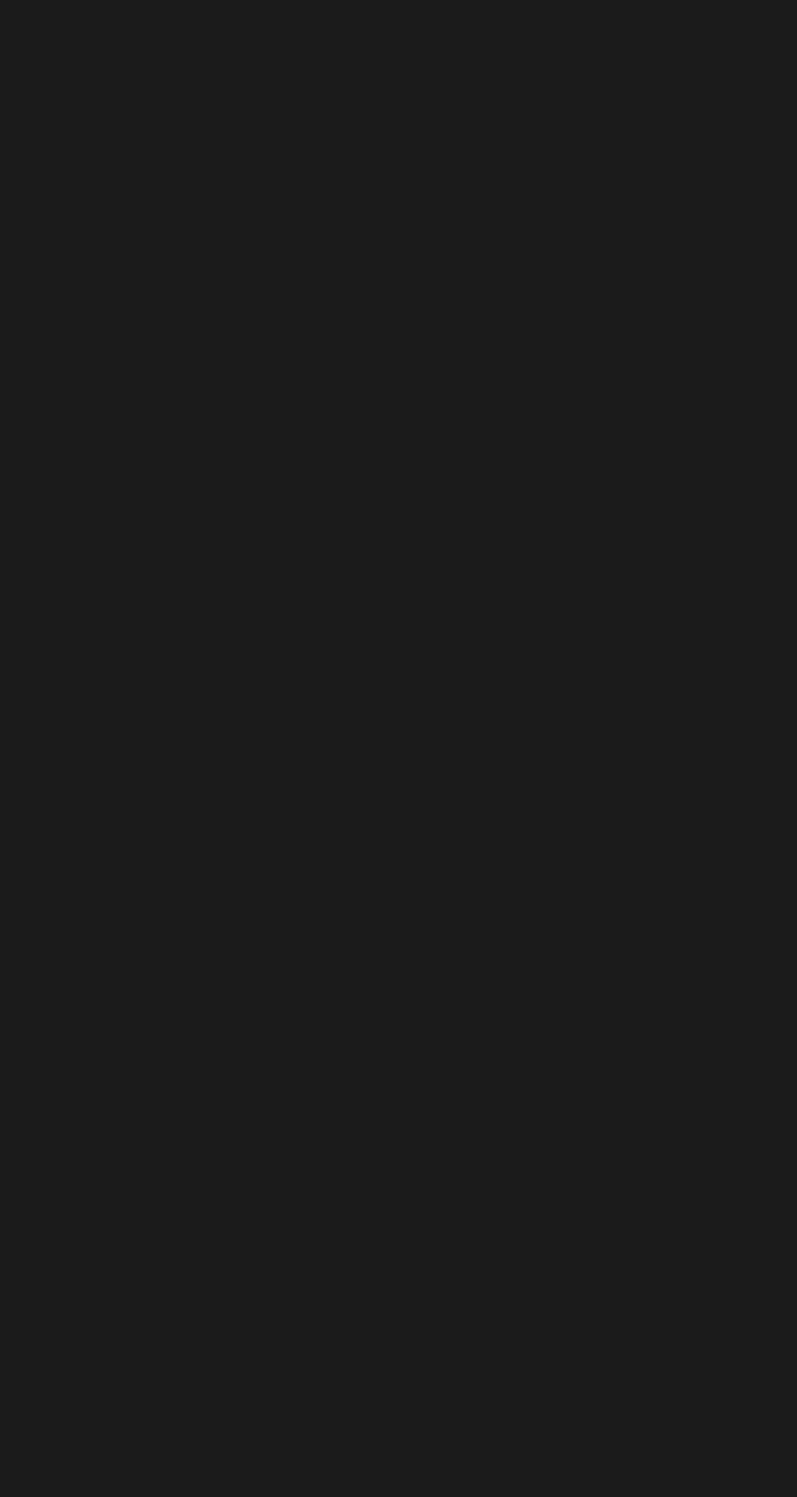
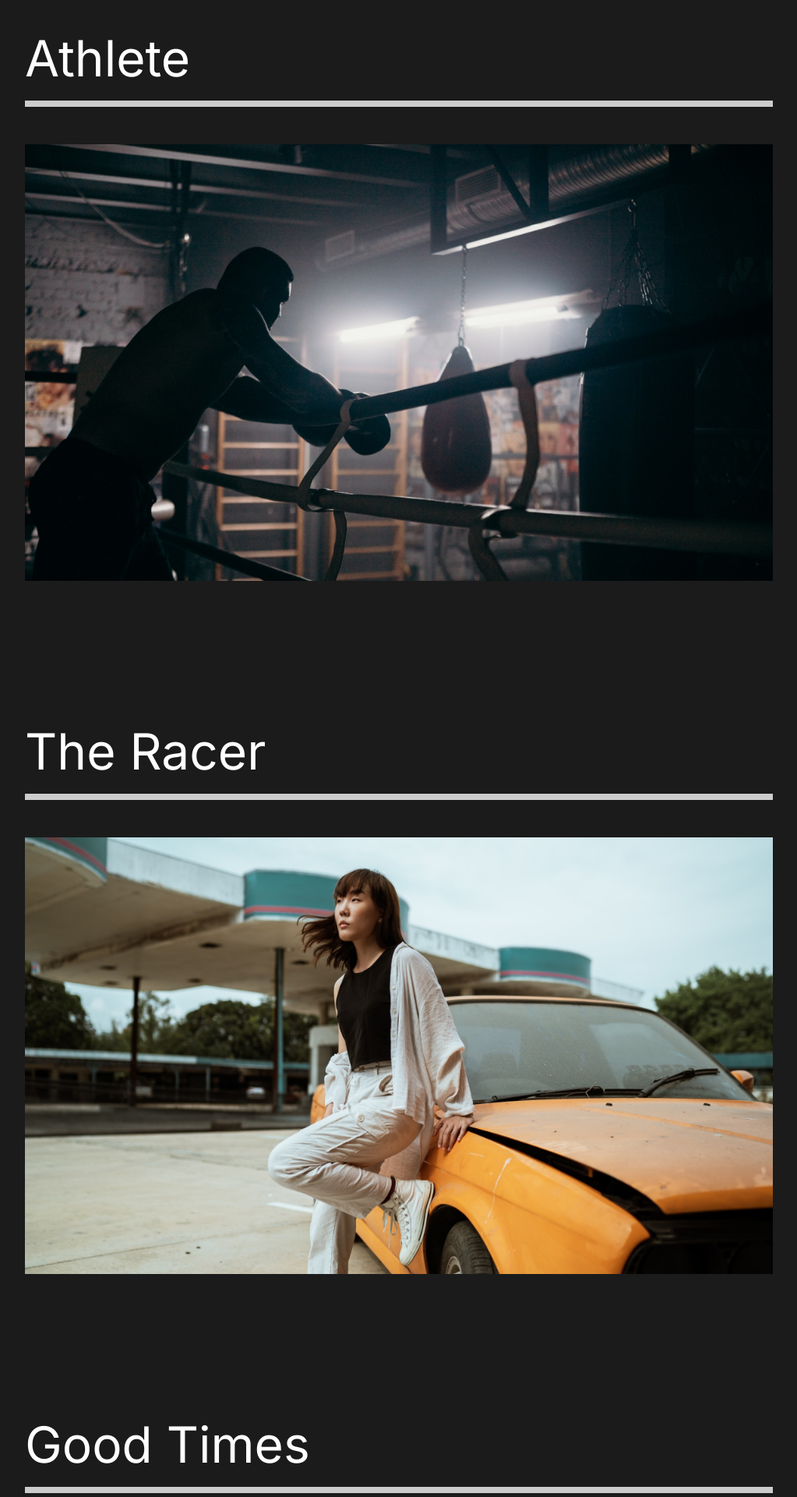
Before and after one commit to milesbarrios/capture-portfolio, a React (Create React App) app: page /OurWork in a window 1280 px wide. Shown: the part 140-2060 px from the top of the page at 78% size, without its empty margins (128-1151 px from the left). Before the commit the page ends 800 px from the top, so only its background shows below. Built offline with nearby package versions, Linux system fonts and the light colour scheme.

Commit message:
Our Work Tut done

```diff
--- a/src/pages/OurWork.js
+++ b/src/pages/OurWork.js
@@ -1,11 +1,62 @@
 import React from "react";
+import styled from "styled-components";
+import { Link } from "react-router-dom";
+
+//images
+import athlete from "../img/athlete-small.png";
+import theracer from "../img/theracer-small.png";
+import goodtimes from "../img/goodtimes-small.png";
 
 const OurWork = () => {
   return (
-    <div>
-      <h1>Our Work</h1>
-    </div>
+    <StyledWork>
+      <StyledMovie>
+        <h2>Athlete</h2>
+        <div className="line"></div>
+        <Link>
+          <img src={athlete} alt="athlete" />
+        </Link>
+      </StyledMovie>
+      <StyledMovie>
+        <h2>The Racer</h2>
+        <div className="line"></div>
+        <Link>
+          <img src={theracer} alt="theracer" />
+        </Link>
+      </StyledMovie>
+      <StyledMovie>
+        <h2>Good Times</h2>
+        <div className="line"></div>
+        <Link>
+          <img src={goodtimes} alt="goodtimes" />
+        </Link>
+      </StyledMovie>
+    </StyledWork>
   );
 };
 
+const StyledWork = styled.div`
+  min-height: 100vh;
+  overflow: hidden;
+  padding: 5rem 10rem;
+  h2 {
+    color: white;
+    padding: 1rem 0rem;
+  }
+`;
+
+const StyledMovie = styled.div`
+  padding-bottom: 10rem;
+  .line {
+    height: 0.5rem;
+    background: #cccccc;
+    margin-bottom: 3rem;
+  }
+  img {
+    width: 100%;
+    height: 70vh;
+    object-fit: cover;
+  }
+`;
+
 export default OurWork;
```
